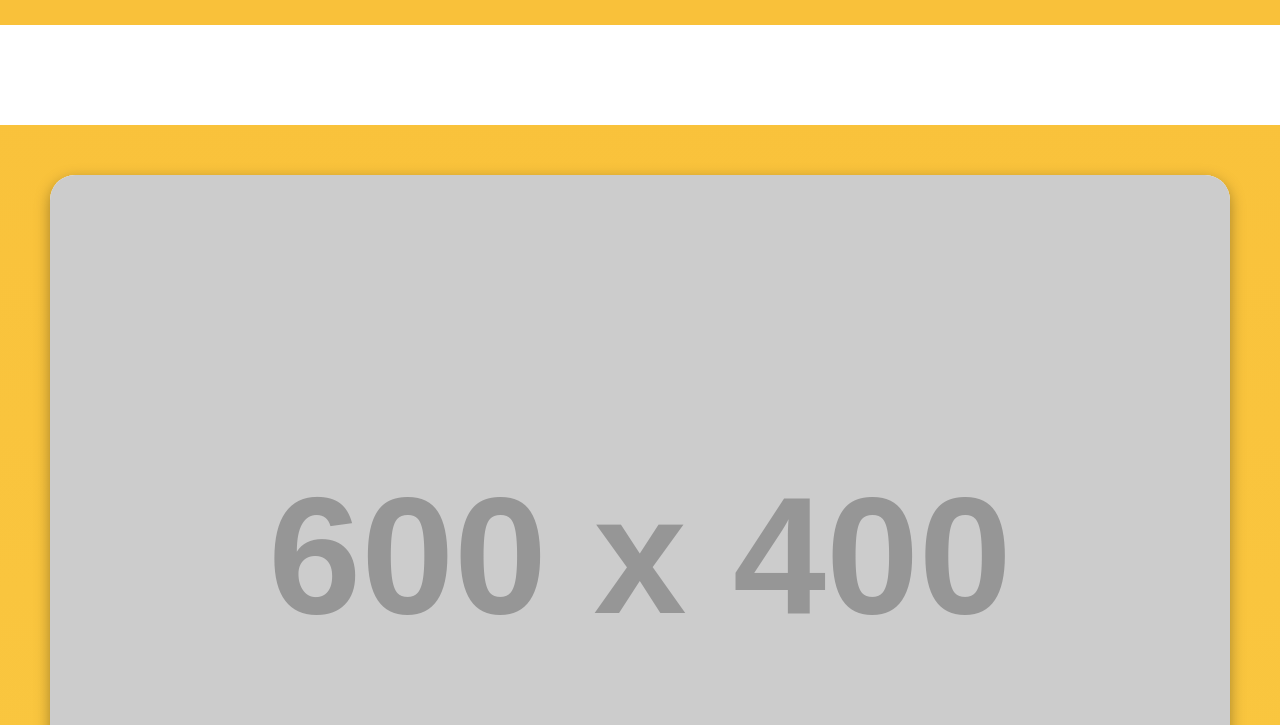
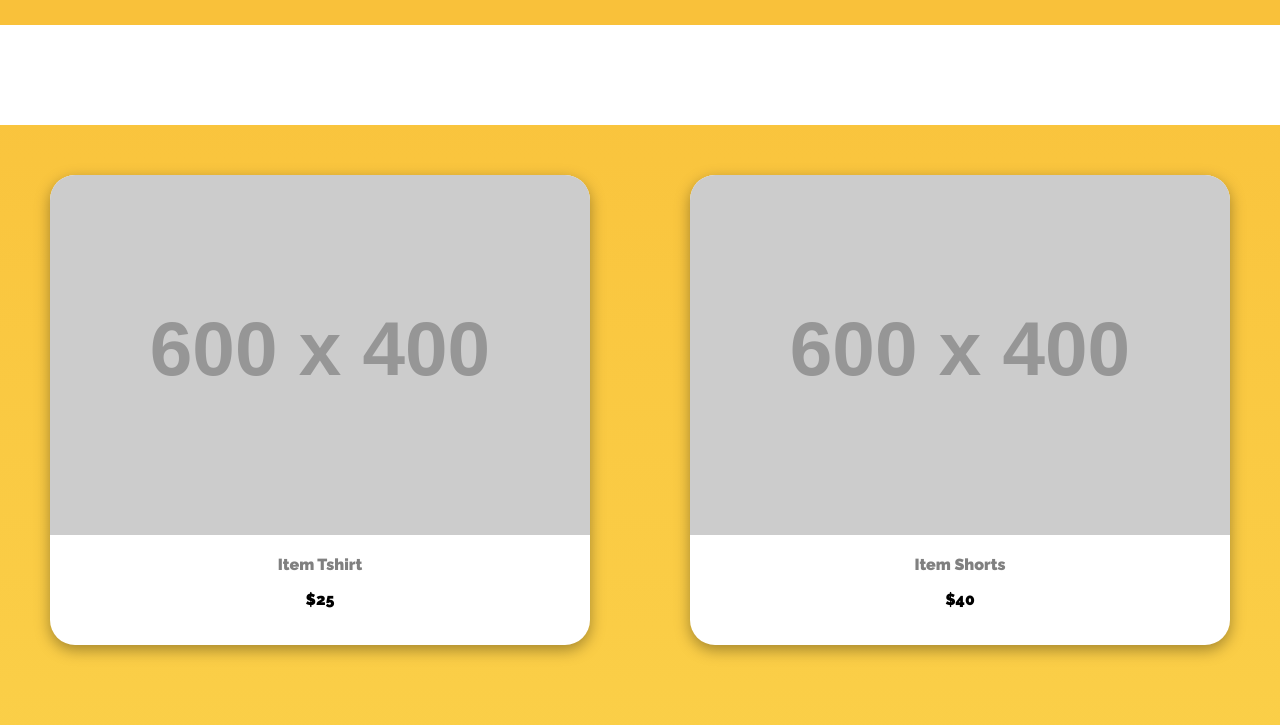
Before and after one commit to hishambawa/hishambawa.github.io, a plain HTML site: page index.html in a window 1280 px wide. Shown: the part 75-800 px from the top of the page. Drawn offline with Linux system fonts and the light colour scheme; placeholder pictures from the web are drawn by us.

Commit message:
Two Column Content in Landscape mode

```diff
--- a/css/layout.css
+++ b/css/layout.css
@@ -40,6 +40,10 @@
 #content{
     grid-area: content;
     z-index: 1;
+
+    display:grid;
+    grid-template-columns: 1fr;
+    grid-template-rows: auto;
 }
 
 #footer{
--- a/css/media.css
+++ b/css/media.css
@@ -5,6 +5,12 @@
 
     .mobile-large{
         display: none;
+    }
+}
+
+@media screen and (orientation:landscape){
+    #content{
+        grid-template-columns: 1fr 1fr;
     }
 }
 
```
